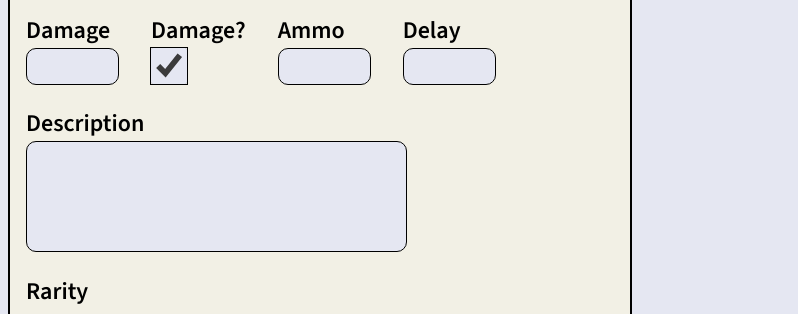
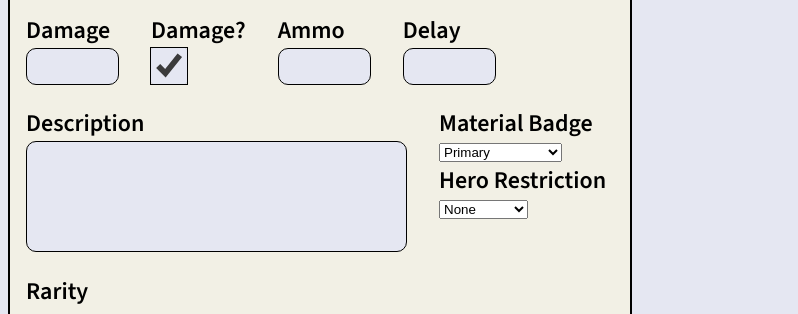
Before and after one commit to vTrial/vTrial.github.io, a plain HTML site: page index.html in a window 1280 px wide. Shown: the part 417-731 px from the top of the page, 0-798 px from the left. Drawn offline with Linux system fonts and the light colour scheme.

Commit message:
added dropdowns

```diff
--- a/index.html
+++ b/index.html
@@ -54,6 +54,29 @@
 			<div class="form-element">
 				<label for="input-description-text">Description</label><br>
 				<textarea name="input-description-text" id="input-description-text" cols="30" rows="3"></textarea>
+			</div>
+			<div class="form-element">
+				<label for="material-badges">Material Badge</label><br>
+				<select name="material-badges" id="material-badges">
+					<option value=0>Primary</option>
+					<option value=1>Military</option>
+					<option value=2>Magic</option>
+					<option value=3>Support</option>
+					<option value=4>Basic Bloon</option>
+					<option value=5>Advanced Bloon</option>
+					<option value=6>Large Bloon</option>
+					<option value=7>Basic Power</option>
+					<option value=8>Advanced Power</option>
+					<option value=9>Exotic Power</option>
+				</select><br>
+				<label for="hero-badges">Hero Restriction</label><br>
+				<select name="hero-badges" id="hero-badges">
+					<option value=0>None</option>
+					<option value=1>Quincy</option>
+					<option value=2>Gwendolyn</option>
+					<option value=3>Obyn</option>
+					<option value=4>Amelia</option>
+				</select>
 			</div>
 			<div class="form-element">
 				<label>Rarity</label><br>
```
